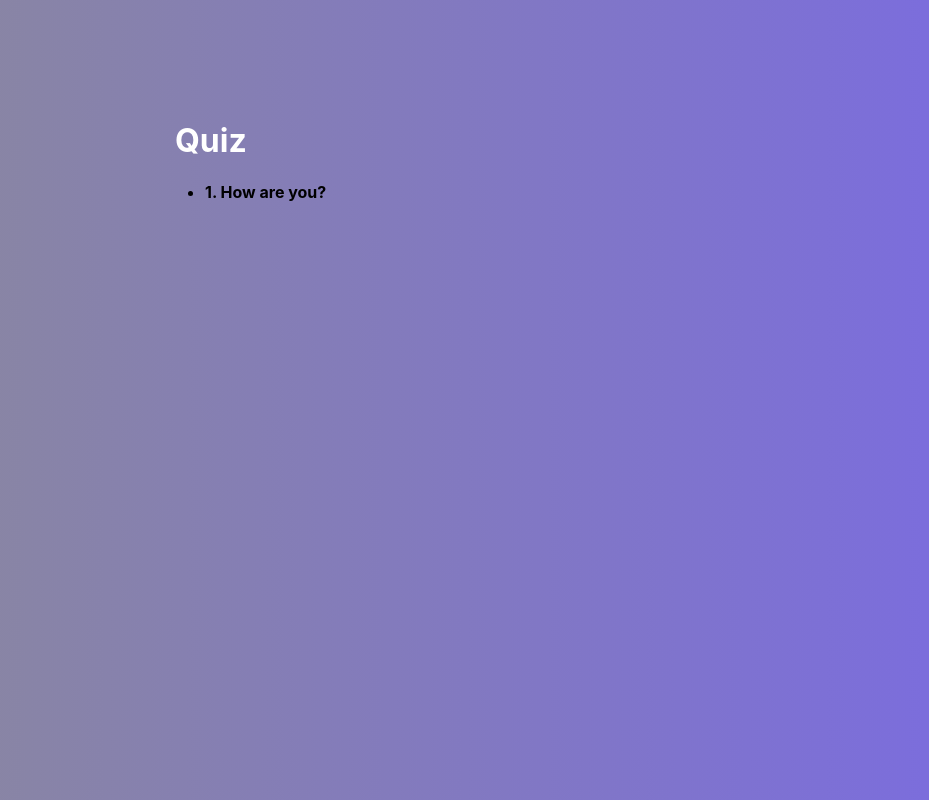
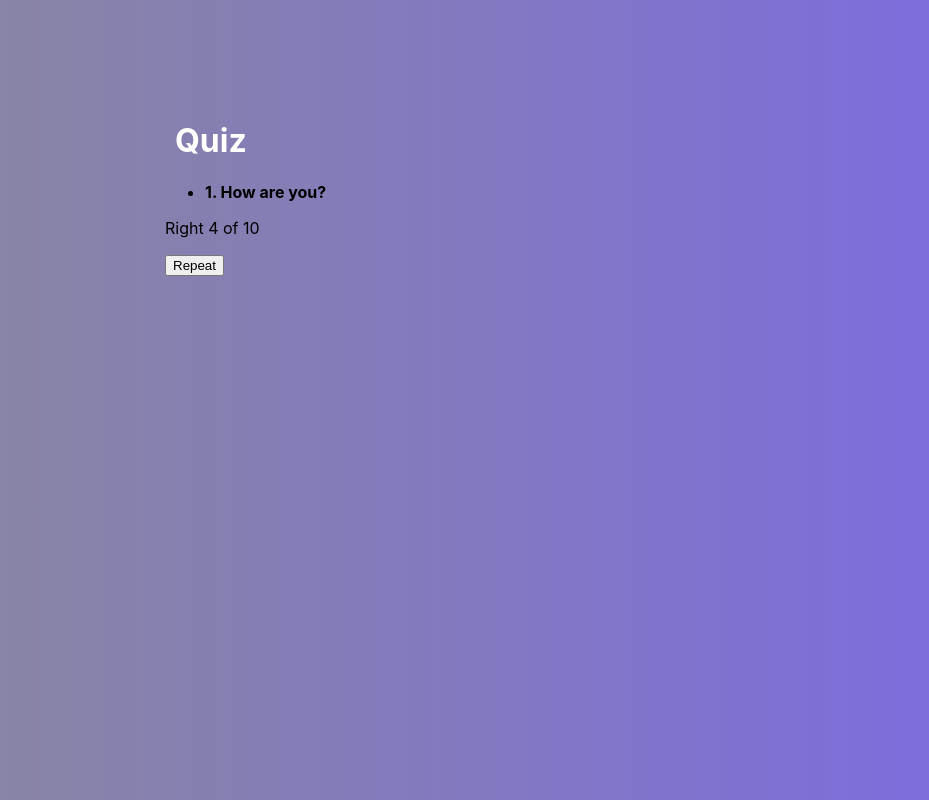
Before and after one commit to Artem-Zhuravlev/react-quitz, a React (Create React App) app: page / in a window 1280 px wide. Shown: the whole page, without its empty margins (175-1104 px from the left). Built offline with nearby package versions, Linux system fonts and the light colour scheme.

Commit message:
add new elements in FinishedQuiz.js

```diff
--- a/src/components/FinishedQuiz/FinishedQuiz.js
+++ b/src/components/FinishedQuiz/FinishedQuiz.js
@@ -7,8 +7,13 @@ const FinishedQuiz = () => {
       <ul>
         <li>
           <strong>1. How are you?</strong>
+          <i className="fa" />
         </li>
       </ul>
+      <p>Right 4 of 10</p>
+      <div>
+        <button>Repeat</button>
+      </div>
     </div>
   );
 };
```
